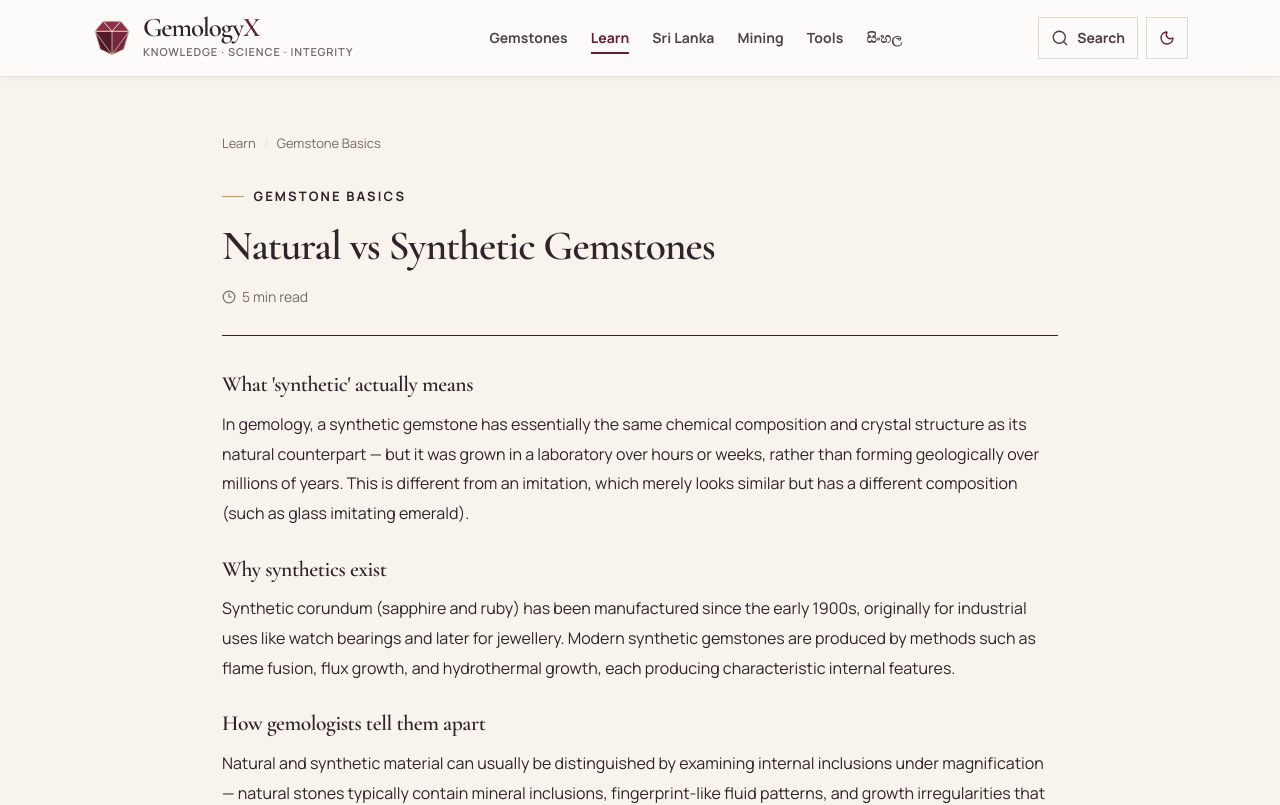
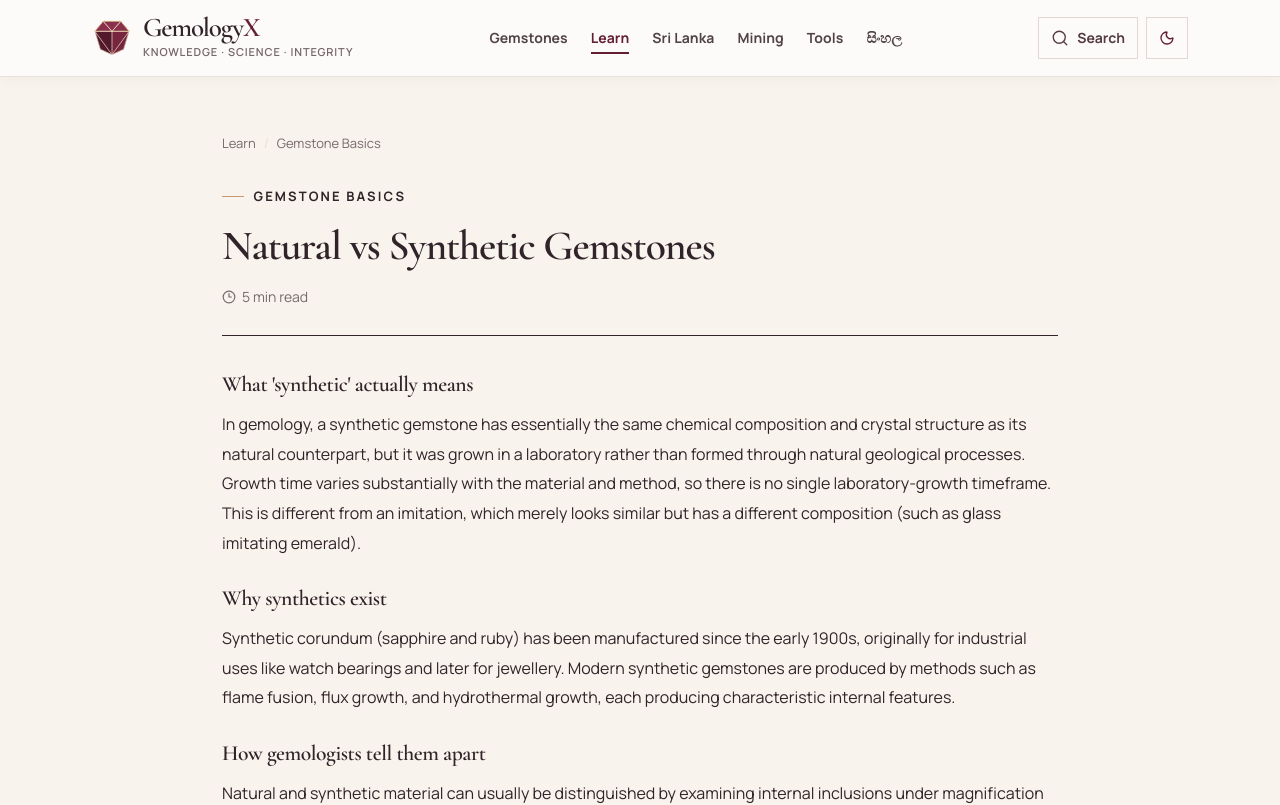
Before and after one commit to LinukaBandara/GemologyX, a Next.js app: page /learn/natural-vs-synthetic-gemstones in a window 1280 px wide. Shown: the top 805 px of the page. Built offline with nearby package versions, Linux system fonts and the light colour scheme.

Commit message:
Correct synthetic gemstone growth-time explanation

```diff
--- a/src/app/learn/natural-vs-synthetic-gemstones/page.tsx
+++ b/src/app/learn/natural-vs-synthetic-gemstones/page.tsx
@@ -24,8 +24,9 @@ export default function Page() {
       <ArticleSection heading="What 'synthetic' actually means">
         <p>
           In gemology, a synthetic gemstone has essentially the same chemical composition and
-          crystal structure as its natural counterpart — but it was grown in a laboratory over
-          hours or weeks, rather than forming geologically over millions of years. This is
+          crystal structure as its natural counterpart, but it was grown in a laboratory rather
+          than formed through natural geological processes. Growth time varies substantially with
+          the material and method, so there is no single laboratory-growth timeframe. This is
           different from an imitation, which merely looks similar but has a different composition
           (such as glass imitating emerald).
         </p>
```
